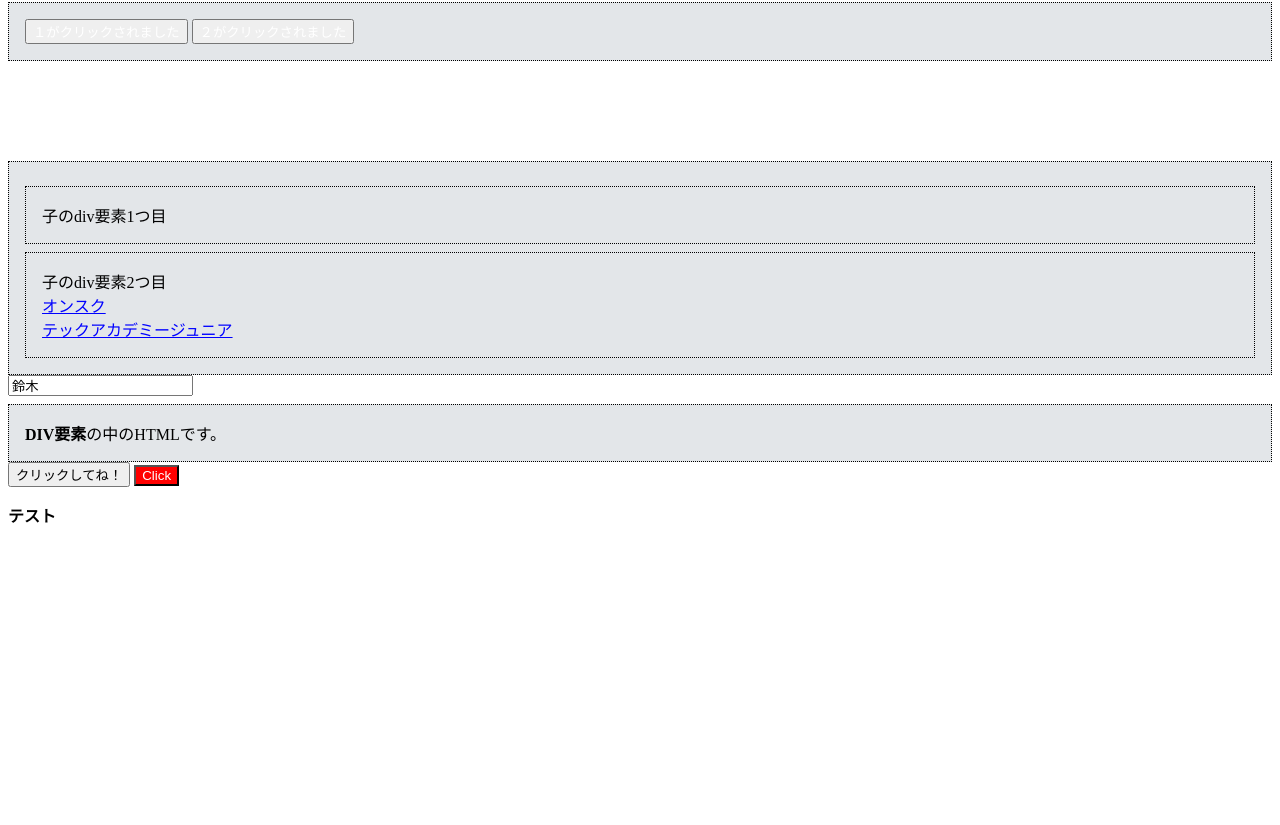
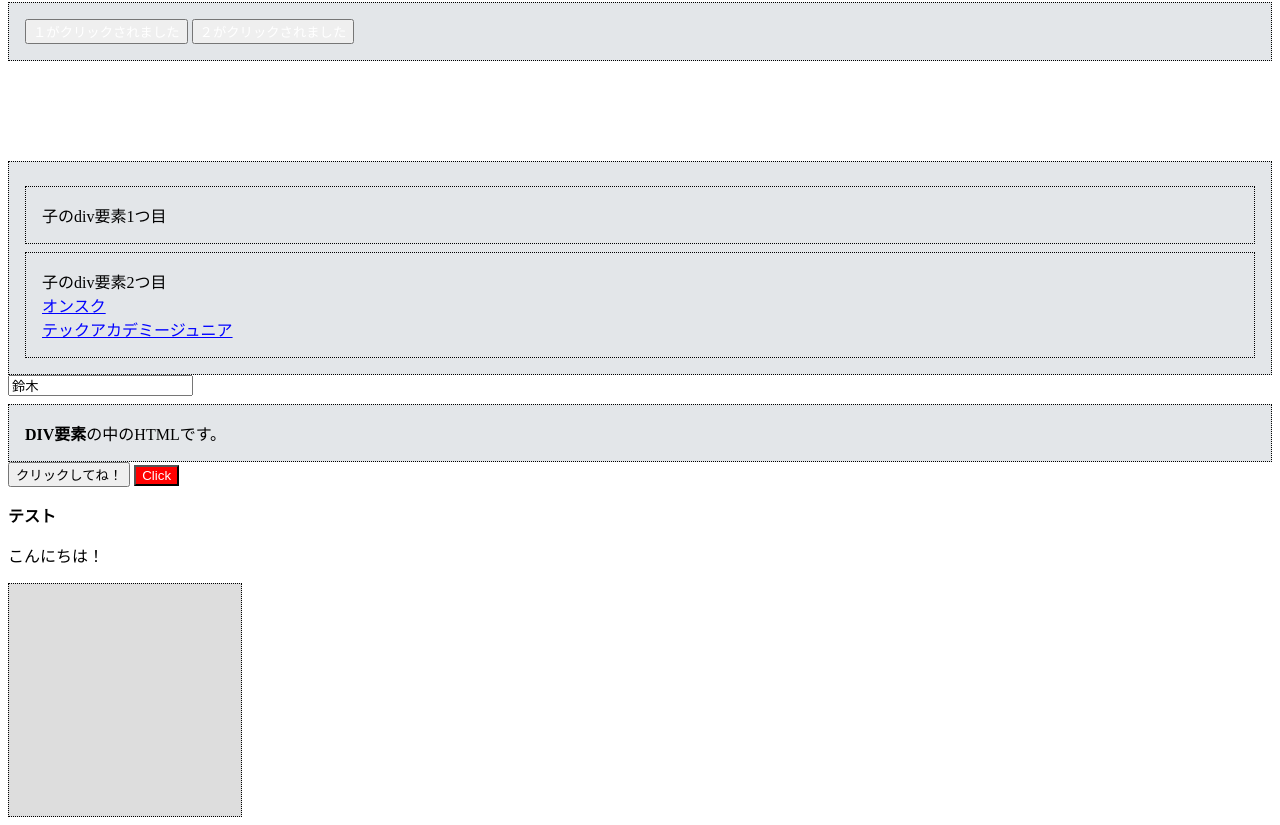
Before and after one commit to daisuke2549/JavaScript-animation, a plain HTML site: page JS-grammar/index.html in a window 1280 px wide. Shown: the part 543-1368 px from the top of the page. Before the commit the page ends 1086 px from the top, so only its background shows below. Drawn offline with nearby package versions, Linux system fonts and the light colour scheme.

```diff
--- a/JS-grammar/grammer.js
+++ b/JS-grammar/grammer.js
@@ -175,3 +175,19 @@ let surface = (base, height)  =>  {
 };
 
 console.log('この図形の面積は'+ surface(12,24)+'です');
+
+document.getElementById('text').innerHTML =  "こんにちは！";
+$(document).ready(function() {
+    $(".ajax-box").hover(function() {
+      // マウスが乗った時の処理
+      $(this).css({
+        "background-color": "#ff9999",
+      });
+    }, function() {
+
+      // マウスが外れた時の処理
+      $(this).css({
+        "background-color": "#dddddd",
+      });
+    });
+  });
--- a/JS-grammar/index.html
+++ b/JS-grammar/index.html
@@ -20,6 +20,11 @@
   }
   .secondary {
     background-color: red;
+  }
+  .ajax-box {
+  width: 200px;
+  height: 200px;
+  background-color: #ddd;
   }
 </style>
 </head>
@@ -62,7 +67,18 @@
 
 <button class="primary">Click</button>
 
+
+
 <p><strong>テスト</strong></p>
+
+<p id="text"　style="margin-top:100px;"></p>
+
+
+<div class="ajax-box"></div>
+
+
+
 </body>
+<script src="https://ajax.googleapis.com/ajax/libs/jquery/3.0.0/jquery.min.js"></script>
 <script src="grammer.js" ></script>
 </html>
```
